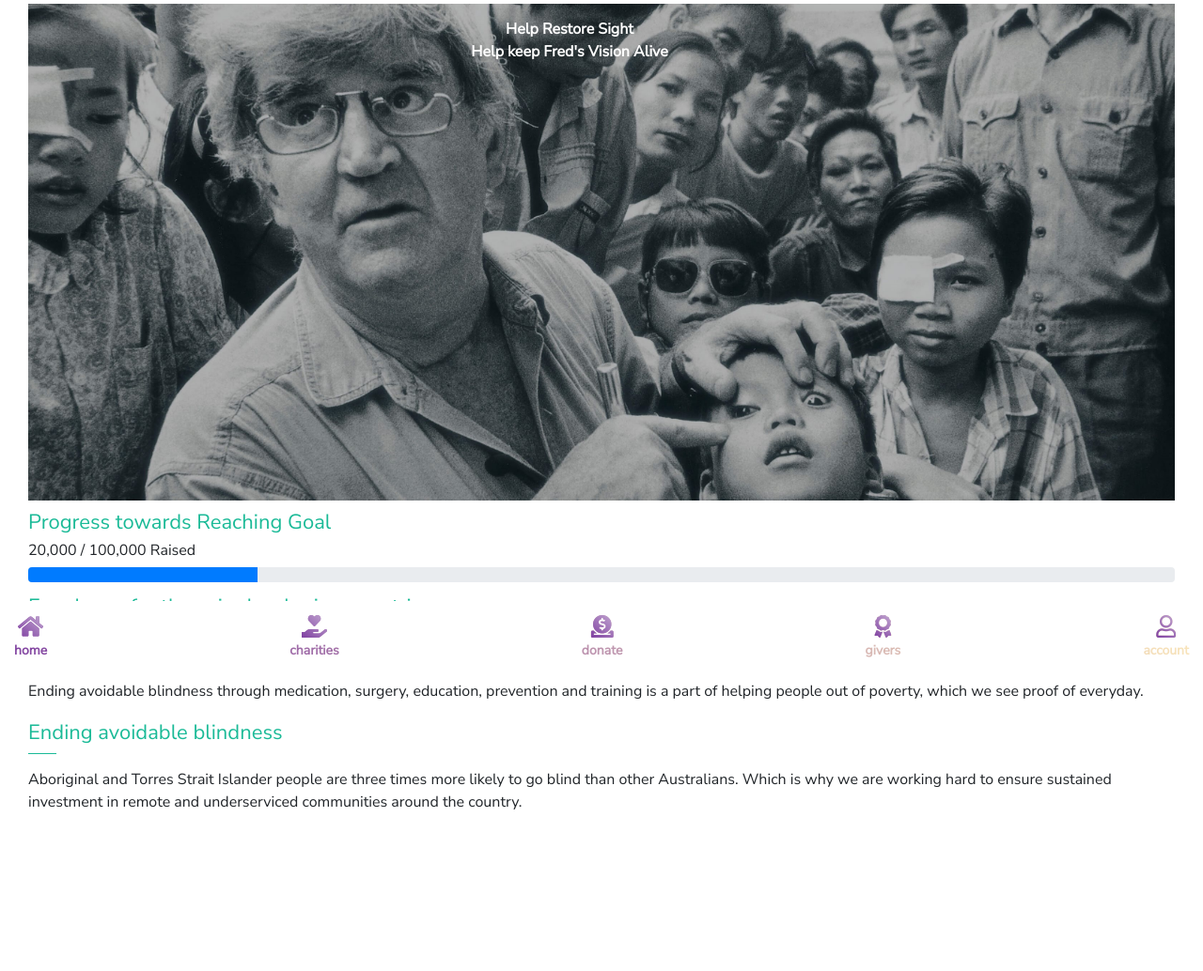
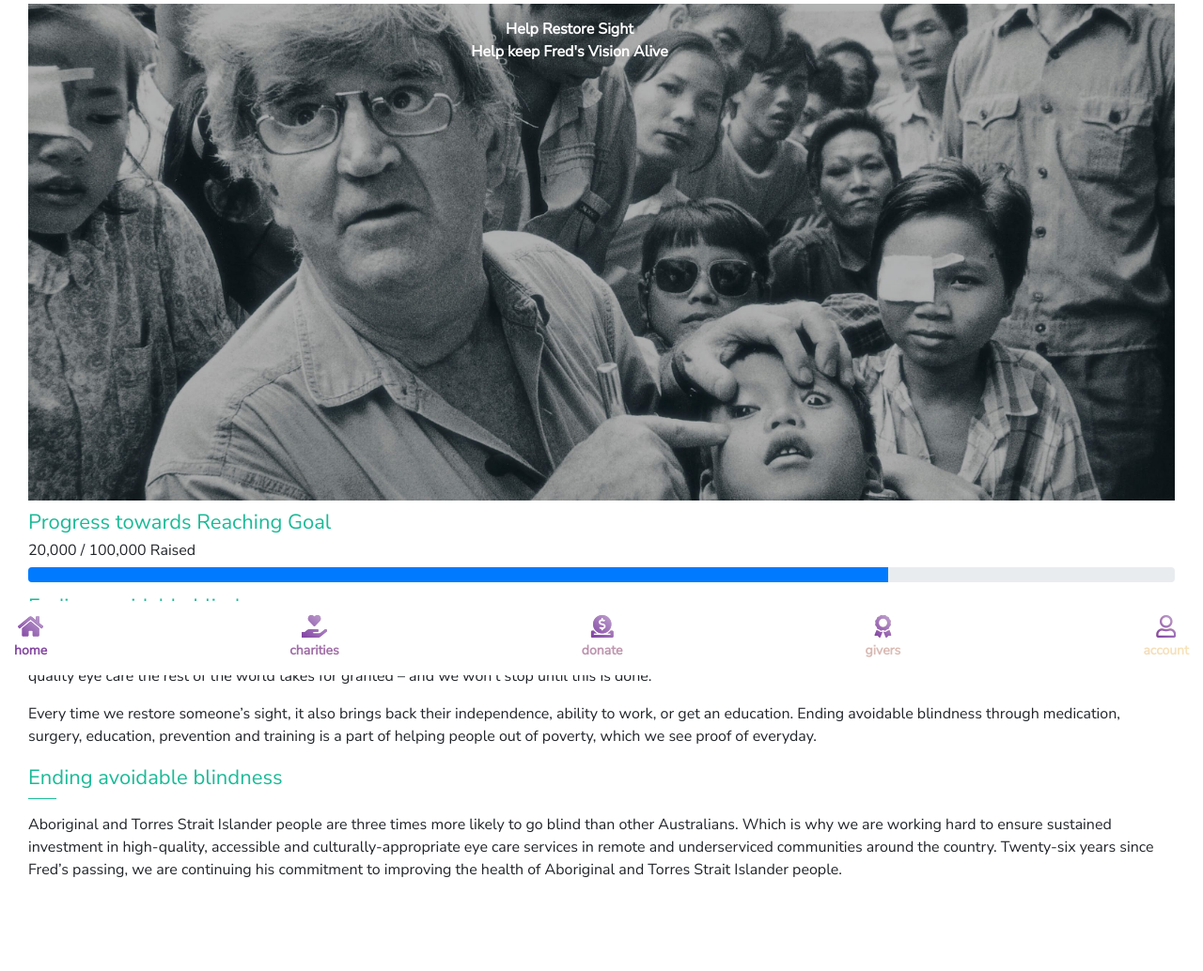
Before and after one commit to chrisswu/cse_hackathon, a Flask app: page /charity_information in a window 1280 px wide. Shown: the part 81-1115 px from the top of the page at 94% size. Before the commit the page ends 943 px from the top, so only its background shows below. Run offline with Flask 2, Linux system fonts and the light colour scheme; some libraries are stand-ins or nearby versions.

Commit message:
safety commit

```diff
--- a/templates/charity_information.html
+++ b/templates/charity_information.html
@@ -17,28 +17,34 @@
         <h2>20,000 / 100,000 Raised</h2>
     </div>
     <div class="progress" style="margin-top:0px;">
-            <div class="progress-bar" role="progressbar" style="width: 20%" aria-valuenow="75" aria-valuemin="0" aria-valuemax="100"></div>
+            <div class="progress-bar" role="progressbar" style="width: 75%" aria-valuenow="75" aria-valuemin="0" aria-valuemax="100"></div>
     </div>
 
 
 </div>
 
 <div id="text-block">
-    <div class="title1">Equal care for those in developing countries</div>
-    <div style="border-bottom:1px solid #1aba97; padding-bottom:5px; width:30px;margin-bottom:15px;"></div>
-    <p> Every time we restore someone’s sight, it also brings back their independence,
-        ability to work, or get an education.</p>
-
-    <p> Ending avoidable blindness through medication, surgery, education, prevention
-        and training is a part of helping people out of poverty, which we see proof of
-        everyday.</p>
-
     <div class="title1">Ending avoidable blindness</div>
     <div style="border-bottom:1px solid #1aba97; padding-bottom:5px; width:30px;margin-bottom:15px;"></div>
-    <p> Aboriginal and Torres Strait Islander people are three times more likely
+    <p>The Fred Hollows Foundation has a very clear goal: we’re putting an end to
+         avoidable blindness. When this day comes, people in developing countries
+         will get the same quality eye care the rest of the world takes for granted –
+         and we won’t stop until this is done.</p>
+
+    <p>Every time we restore someone’s sight, it also brings back their independence,
+        ability to work, or get an education. Ending avoidable blindness through
+        medication, surgery, education, prevention and training is a part of helping
+        people out of poverty, which we see proof of everyday.</p>
+
+        <div class="title1">Ending avoidable blindness</div>
+        <div style="border-bottom:1px solid #1aba97; padding-bottom:5px; width:30px;margin-bottom:15px;"></div>
+    <p>Aboriginal and Torres Strait Islander people are three times more likely
         to go blind than other Australians. Which is why we are working hard to
-        ensure sustained investment in remote and underserviced communities around
-        the country.</p>
+         ensure sustained investment in high-quality, accessible and culturally-appropriate
+          eye care services in remote and underserviced communities around the country.
+           Twenty-six years since Fred’s passing, we are continuing his commitment to
+           improving the health of Aboriginal and Torres Strait Islander people.
+        </p>
     </p>
     </div>
 
```
